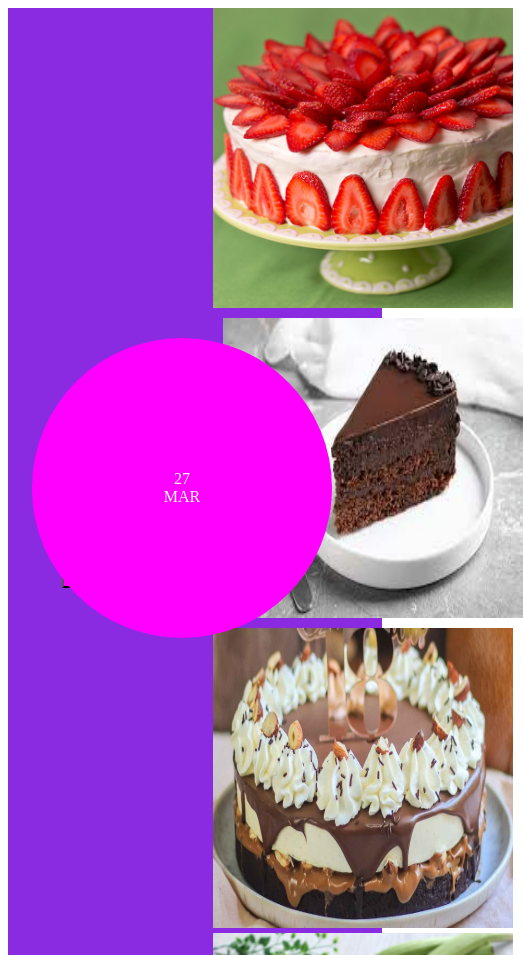
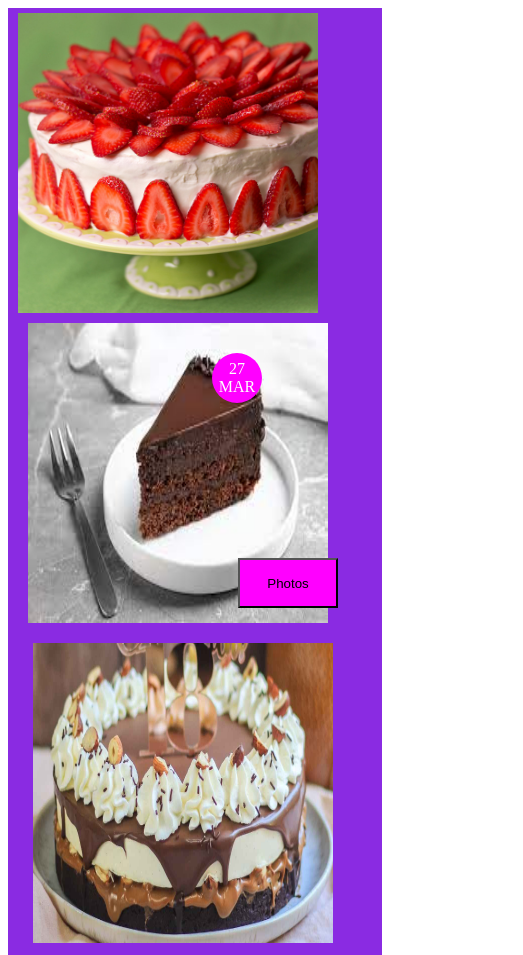
Before and after one commit to Karima0407/evaluations_TP, a plain HTML site: page media_queries/index.html in a window 390 px wide. Shown: the top 955 px of the page, 523 px wide, since content can reach past the window. Drawn offline with Linux system fonts and the light colour scheme.

Commit message:
media queries2

```diff
--- a/media_queries/css/style.css
+++ b/media_queries/css/style.css
@@ -1,40 +1,42 @@
-.lesimages{
+.lesimages {
   display: flex;
 }
 
 .lesimages div {
   margin: 20px;
 }
-header{
+header {
   width: 100%;
 }
-.img1{
+.logo2 {
+  display: none;
+}
+.img1 {
+  width: 100%;
+  display: inline;
+}
+.img1 img {
   width: 100%;
 }
-.img1 img{
-    width: 100%;
-}
-.contenu{
+.contenu {
   width: 1400px;
-    margin: auto ;
+  margin: auto;
   background-color: blueviolet;
 }
-.lesimages img{
+.lesimages img {
   width: 300px;
   height: 300px;
   /* border: 2px solid black; */
 }
-button{
+button {
   background-color: fuchsia;
   width: 100px;
   height: 50px;
   position: absolute;
   bottom: 30px;
   right: 210px;
-
-
 }
-figure{
+figure {
   position: relative;
   margin: 10px;
 }
@@ -43,8 +45,8 @@ figure{
   border-radius: 50%;
   color: white;
 
-    width: 100px;
-    height: 100px;
+  width: 80px;
+  height: 80px;
   position: absolute;
   text-align: center;
   bottom: 60px;
@@ -55,14 +57,14 @@ figure{
   justify-content: center;
 }
 
-@media(max-width:1425px){
-    .contenu{
+@media (max-width: 1425px) {
+  .contenu {
     width: 100%;
   }
-    .lesimages{
+  .lesimages {
     justify-content: center;
   }
-    .lesimages div {
+  .lesimages div:first-child {
     width: 300px;
     height: 300px;
     margin: 5px;
@@ -72,28 +74,57 @@ figure{
     height: 100%;
   }
 }
-@media(max-width:960px){
-header{
+@media (max-width: 960px) {
+  .img1 {
     display: none;
   }
+  .logo2 {
+    display: inline;
   }
-@media(max-width:760px){
-    .contenu{
+  .logo2 img {
     width: 100%;
+    height: 100%;
+  }
+  .contenu {
+    width: 100%;
+  }
+  .cercle {
+
+    width: 50px;
+    height: 50px;
+  }
+}
+@media (max-width: 760px) {
+  .contenu {
+    width: 100%;
+  }
+  .lesimages {
+    display: block;
+  }
+  .lesimages img {
+    margin-left: 200px;
+  }
+
+  header {
+    display: none;
+  }
+.cercle{
+    right: 90px;
+    width: 50px;
+    height: 50px;
 
 }
-    .lesimages{
-        display: block;
-
-
+.lesimages div :first-child {
+    width: 300px;
+    height: 300px;
+    margin: 5px;
   }
 .lesimages img{
-        margin-left: 200px;
+    width: 100%;
+    height: 100%;
 }
-    .lesimages img {
-
-    }
-    header{
-        display: none;
+button{
+    left: 220px;
+    bottom: 10px;
 }
 }
--- a/media_queries/index.html
+++ b/media_queries/index.html
@@ -13,13 +13,14 @@
         <div class="img1">
           <img src="img/pexels-vadim-b-127027_1.jpg" alt="" />
         </div>
+        <div class="logo2"><img src="img/Baniere titre catégories de gateaux 16 9.jpg" alt=""></div>
       </header>
       <main>
         <div class="lesimages">
           <div><img src="img/i46414-gateau-aux-fraises.jpeg" alt="" /></div>
           <figure>
-             <div>
-            <img src="img/téléchargement.jpg" alt="" />
+             <div class="morceau">
+            <img  src="img/téléchargement.jpg" alt="" />
           </div>
           <button>Photos</button>
           <div class="cercle">27 <br> MAR</div>
```
Lines whose indentation alone changed are shown as unchanged.
